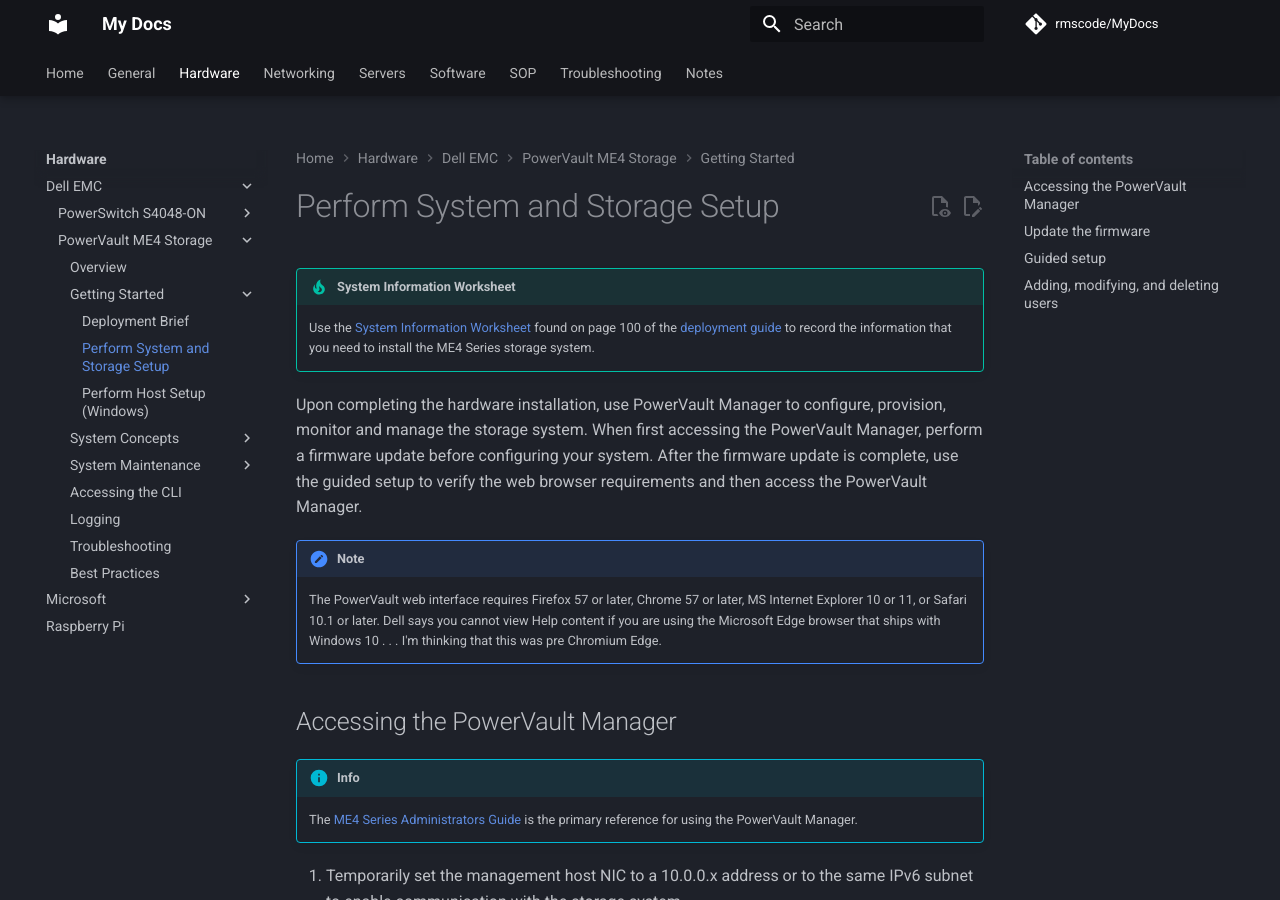
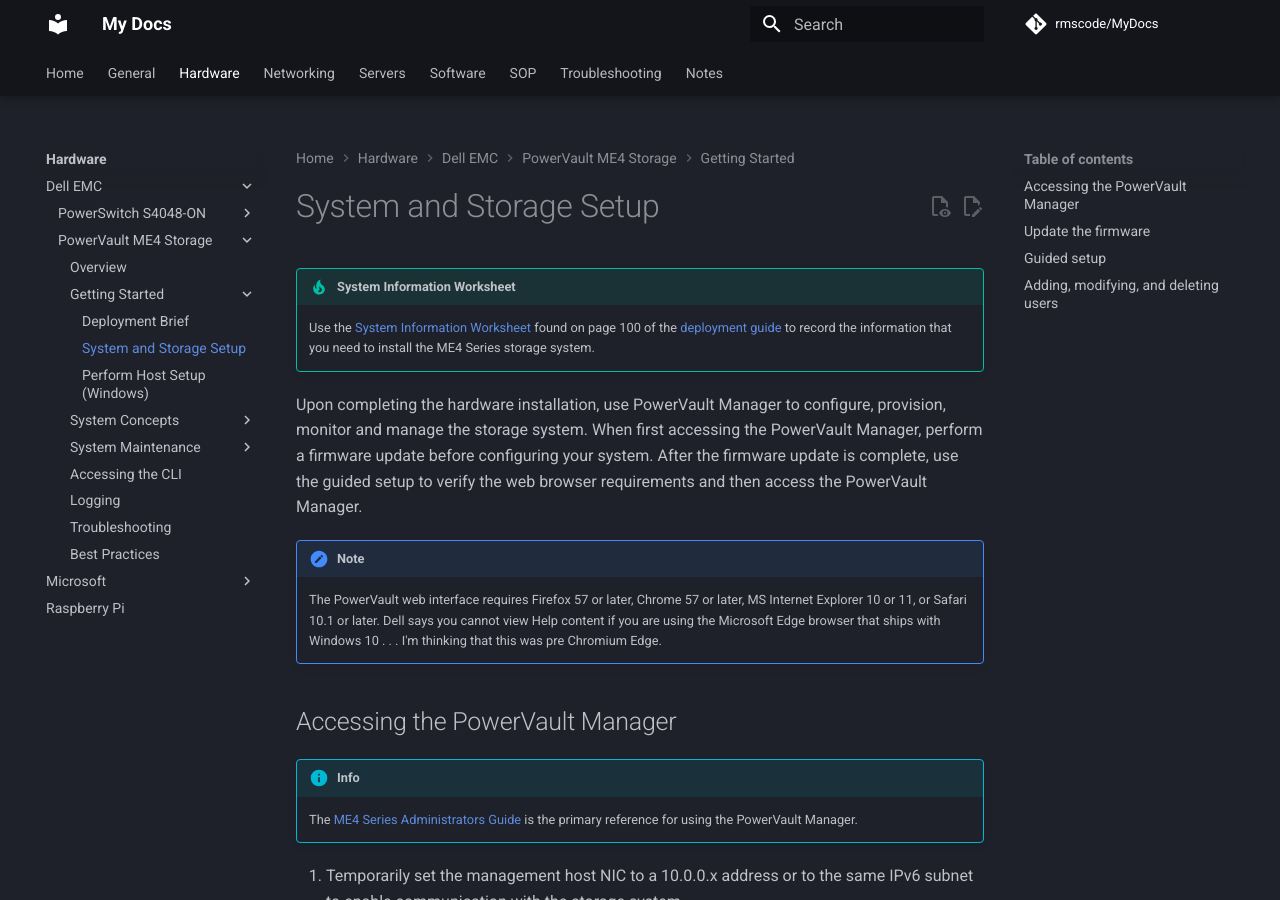
Before and after one commit to rmscode/binary-garden, an MkDocs documentation site: the page built from docs/hardware/dell-emc/powervault-me4/me4-guided-setup.md, in a window 1280 px wide and 900 px high. Built offline with MkDocs 1.6.1 and Material for MkDocs 9.7.7, drawn with Linux system fonts in a browser that asks for light colours; comment, search, counter and statistics services are not loaded.

Commit message:
Update me4-guided-setup.md

```diff
--- a/docs/hardware/dell-emc/powervault-me4/me4-guided-setup.md
+++ b/docs/hardware/dell-emc/powervault-me4/me4-guided-setup.md
@@ -1,4 +1,4 @@
-# Perform System and Storage Setup
+# System and Storage Setup
 
 !!! tip "System Information Worksheet"
 
```
